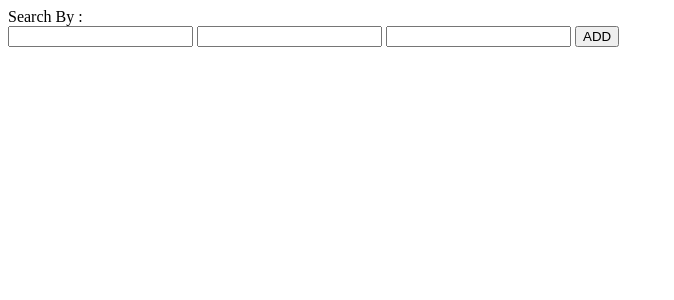
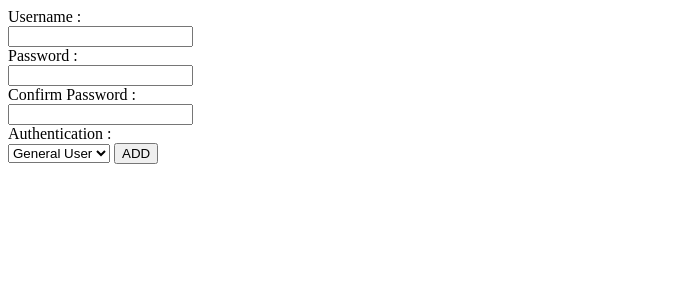
Before and after one commit to boyisboyis/poccl, a PHP site: page /_add_user.php in a window 1280 px wide. Shown: the top 300 px of the page, without its empty margins (0-674 px from the left). Run offline with PHP 8.4, Linux system fonts and the light colour scheme.

Commit message:
Adding : Add user

```diff
--- a/app/view/backends/_add_user.php
+++ b/app/view/backends/_add_user.php
@@ -1,21 +1,17 @@
-<div id="admin-add-user" class='t5'>
+<div id="admin-add-user" class='t4'>
   <div id='admin-add-user-block'>
-    <div id="front-message">Search By : </div>
-    <input type="username" id="input-username" name="input-username" />
-    <input type="password" id="input-password" name="input-password" />
-    <input type="confirm" id="input-confirm" name="input-confirm" />
+    <div id="front-message" class="front-msg">Username : </div>
+    <input type="username" id="input-username" name="input-username" /><br>
+    <div id="front-message" class="front-msg">Password : </div>
+    <input type="password" id="input-password" name="input-password" /><br>
+    <div id="front-message" class="front-msg">Confirm Password : </div>
+    <input type="confirm" id="input-confirm" name="input-confirm" /><br>
+    <div id="front-message" class="front-msg">Authentication : </div>
+    <select id="select-search">
+      <option value="1">General User</option>
+      <option value="2">Author</option>
+      <option value="0">Administator</option>
+    </select>
     <button id="add-user">ADD</button>
   </div>
-	<!--<div id="admin-search-box-content">-->
-
-	<!--</div>-->
-	<!--<div id="admin-search-box-alert" style="display: none;">-->
-	<!--	<section>-->
-	<!--		<h3>Are you sure?</h3>-->
-	<!--		<div>-->
-	<!--			<button id="confirm-yes">Yes</button>-->
-	<!--			<button id="confirm-no">NO</button>-->
-	<!--		</div>-->
-	<!--	</section>-->
-	<!--</div>-->
 </div>
```
Also changed, not shown: app/asset/css/admin.css (+7 -1 lines), app/asset/js/admin.js (+6 -3 lines), app/view/backends/index.php (+12 -4 lines).
